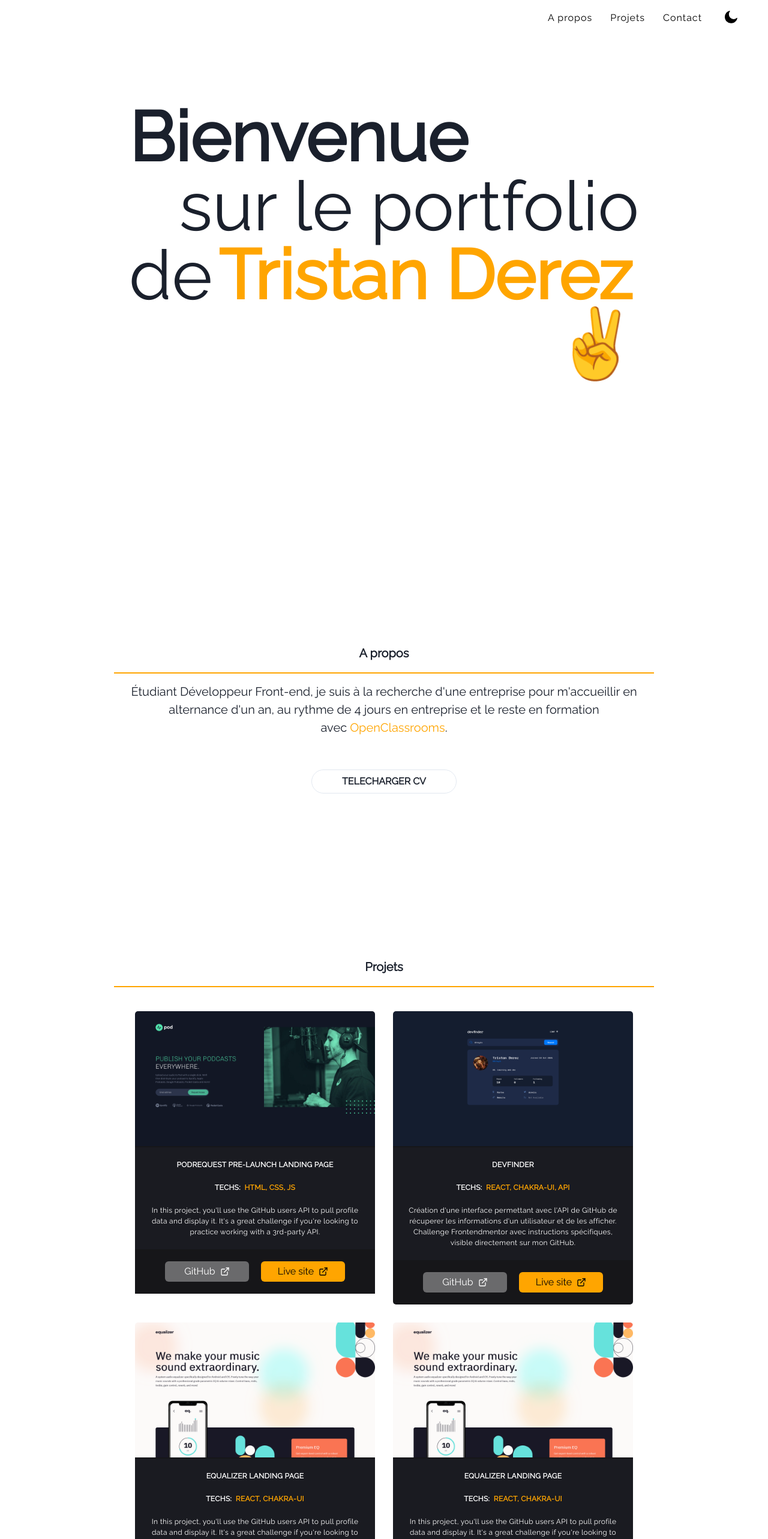
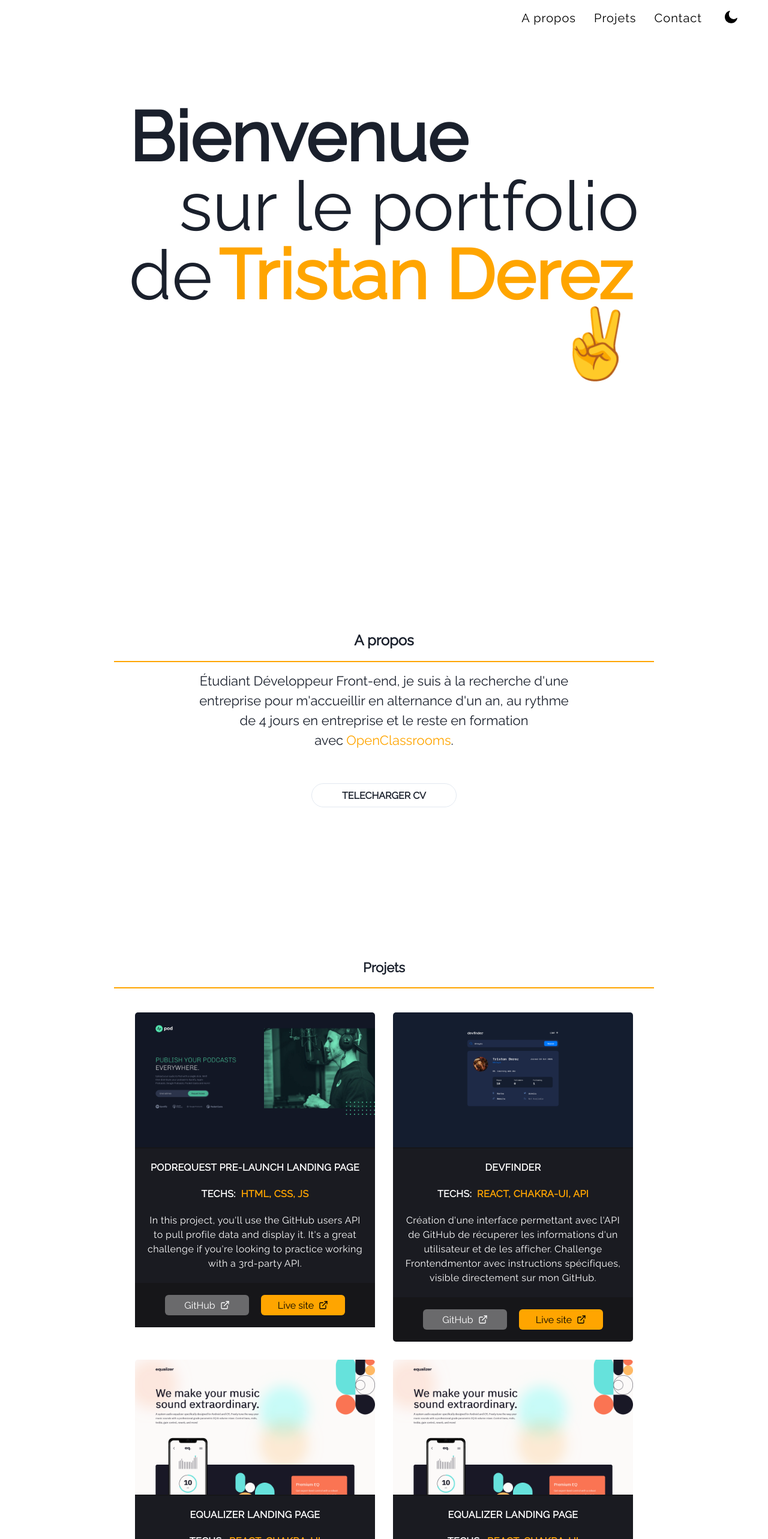
Before and after one commit to tristan-derez/portfoliov2, a React (Vite) app: page / in a window 1280 px wide. Shown: the top 2566 px of the page at 60% size. Built offline with nearby package versions, Linux system fonts and the light colour scheme.

Commit message:
increase font size

```diff
--- a/src/components/AboutMe.tsx
+++ b/src/components/AboutMe.tsx
@@ -13,11 +13,11 @@ export const AboutMe = ({ ...props }) => {
             id="about"
         >
             <Box pt={["20px", "20px", "20px", 0]} textAlign="center" w={["300px", "350px", "750px", "900px"]}>
-                <Heading as="h1" fontFamily="Raleway" fontSize="20px">
+                <Heading as="h1" fontFamily="Raleway" fontSize="24px">
                     A propos
                 </Heading>
                 <div className="separator"></div>
-                <Text fontSize="20px" pt="15px">
+                <Text fontSize={["18px", "18px", "20px", "22px"]} pt="15px" w={["100%", "100%", "70%"]} margin="0 auto">
                     Étudiant Développeur Front-end, je suis à la recherche d'une entreprise pour m'accueillir en
                     alternance d'un an, au rythme de 4 jours en entreprise et le reste en formation avec
                     <AboutMeLink href="https://www.openclassrooms.com">OpenClassrooms</AboutMeLink>.
--- a/src/components/Contact.tsx
+++ b/src/components/Contact.tsx
@@ -20,7 +20,7 @@ export const Contact = ({ ...props }) => {
             id="contact"
         >
             <Box pt={["20px", "20px", "20px", 0]} textAlign="center" w={["300px", "350px", "750px", "900px"]}>
-                <Heading as="h2" fontFamily="Raleway" fontSize="20px">
+                <Heading as="h2" fontFamily="Raleway" fontSize="22px">
                     Contact
                 </Heading>
                 <div className="separator"></div>
--- a/src/components/ContactForm.tsx
+++ b/src/components/ContactForm.tsx
@@ -15,7 +15,14 @@ export const ContactForm = () => {
     }
     return (
         <form onSubmit={handleSubmit}>
-            <Flex direction="column" gap="20px" color="orange" w={["300px", "327px", "573px", "730px"]}>
+            <Flex
+                direction="column"
+                gap="20px"
+                color="orange"
+                w={["300px", "327px", "573px", "730px"]}
+                fontFamily="Raleway"
+                fontSize={["16px", "16px", "20px", "22px"]}
+            >
                 <FormLabel htmlFor="email">Email</FormLabel>
                 <input id="email" type="email" name="email" />
                 <ValidationError prefix="Email" field="email" errors={state.errors} />
--- a/src/components/Navbar.tsx
+++ b/src/components/Navbar.tsx
@@ -30,7 +30,7 @@ export const Navbar = () => {
             <Spacer />
             <Flex
                 gap="30px"
-                fontSize="1rem"
+                fontSize={["16px", "16px", "20px", "20px"]}
                 fontFamily="Raleway"
                 fontWeight="400"
                 letterSpacing="1px"
--- a/src/components/Projects.tsx
+++ b/src/components/Projects.tsx
@@ -7,7 +7,7 @@ export const Projects = () => {
     return (
         <Flex alignItems="center" justifyContent="center" id="projects">
             <Box pt={["20px", "20px", "20px", 0]} textAlign="center" w={["300px", "350px", "750px", "900px"]}>
-                <Heading as="h2" fontFamily="Raleway" fontSize="20px">
+                <Heading as="h2" fontFamily="Raleway" fontSize="22px">
                     Projets
                 </Heading>
                 <div className="separator"></div>
@@ -32,7 +32,7 @@ const ProjectItem = ({ data }) => {
                         direction="column"
                         fontWeight="semibold"
                         letterSpacing="wide"
-                        fontSize="xs"
+                        fontSize="16px"
                         textTransform="uppercase"
                         width="100%"
                         bg="#1A1B21"
@@ -44,7 +44,6 @@ const ProjectItem = ({ data }) => {
                             <Text color="orange">{data.stackUsed}</Text>
                         </Center>
                         <Center pt="20px" px="20px" textTransform="none" fontWeight="300">
-                            <Text></Text>
                             <Text>{data.description}</Text>
                         </Center>
                     </Flex>
```
